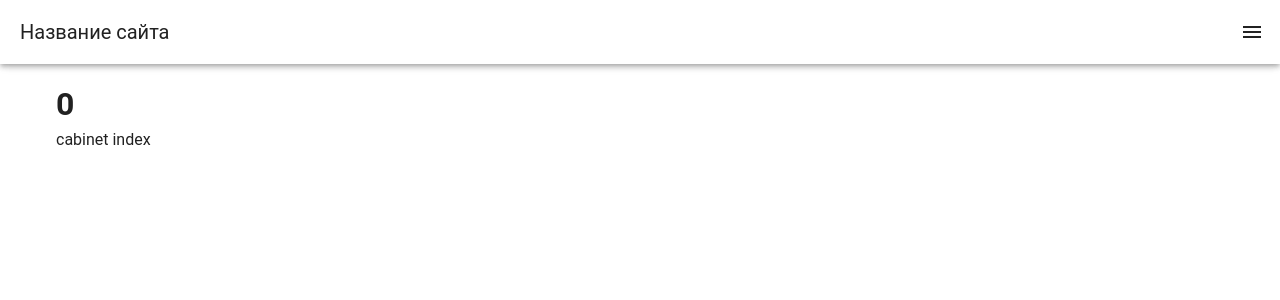
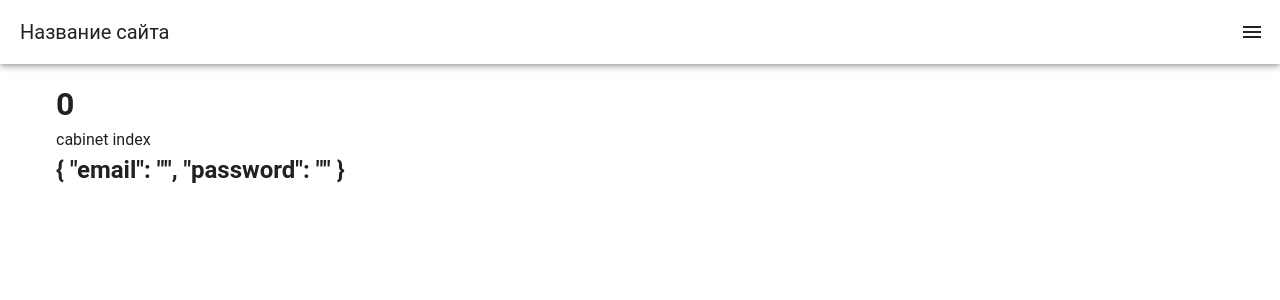
Before and after one commit to deaddymanny/test-project, a Nuxt app: page /cabinet in a window 1280 px wide. Shown: the top 300 px of the page. Built offline with nearby package versions, Linux system fonts and the light colour scheme.

Commit message:
add useAuth composable

```diff
--- /dev/null
+++ b/composables/useAuth.ts
@@ -0,0 +1,22 @@
+import type { User } from "~/types/user.interface";
+
+export const useAuth = () => {
+  const user = useState<User>("user", () => {
+    return {
+      email: "",
+      password: ""
+    }
+  })
+
+
+  function login(email: string, password: string) {
+    user.value.email = email;
+    user.value.password = password;
+  }
+
+
+  return {
+    user: readonly(user),
+    login,
+  }
+}
--- a/pages/cabinet/index.vue
+++ b/pages/cabinet/index.vue
@@ -1,9 +1,11 @@
 <script setup lang="ts">
 const { count } = useCounter();
+const { user } = useAuth()
 </script>
 <template>
     <div>
         <h1>{{ count }}</h1>
         cabinet index
+        <h2>{{ user }}</h2>
     </div>
 </template>
--- a/pages/login.vue
+++ b/pages/login.vue
@@ -1,10 +1,13 @@
 <script setup lang="ts">
+const { login, user } = useAuth();
+const router = useRouter()
+
 let email = ref<string>("");
 let password = ref<string>("");
 
 function submit() {
-  console.log('submit, data:');
-  console.log(email.value, password.value);
+  login(email.value, password.value);
+  router.push("/cabinet")
 }
 </script>
 <template>
--- /dev/null
+++ b/types/user.interface.d.ts
@@ -0,0 +1,4 @@
+export interface User {
+  email: string
+  password: string
+}
```
